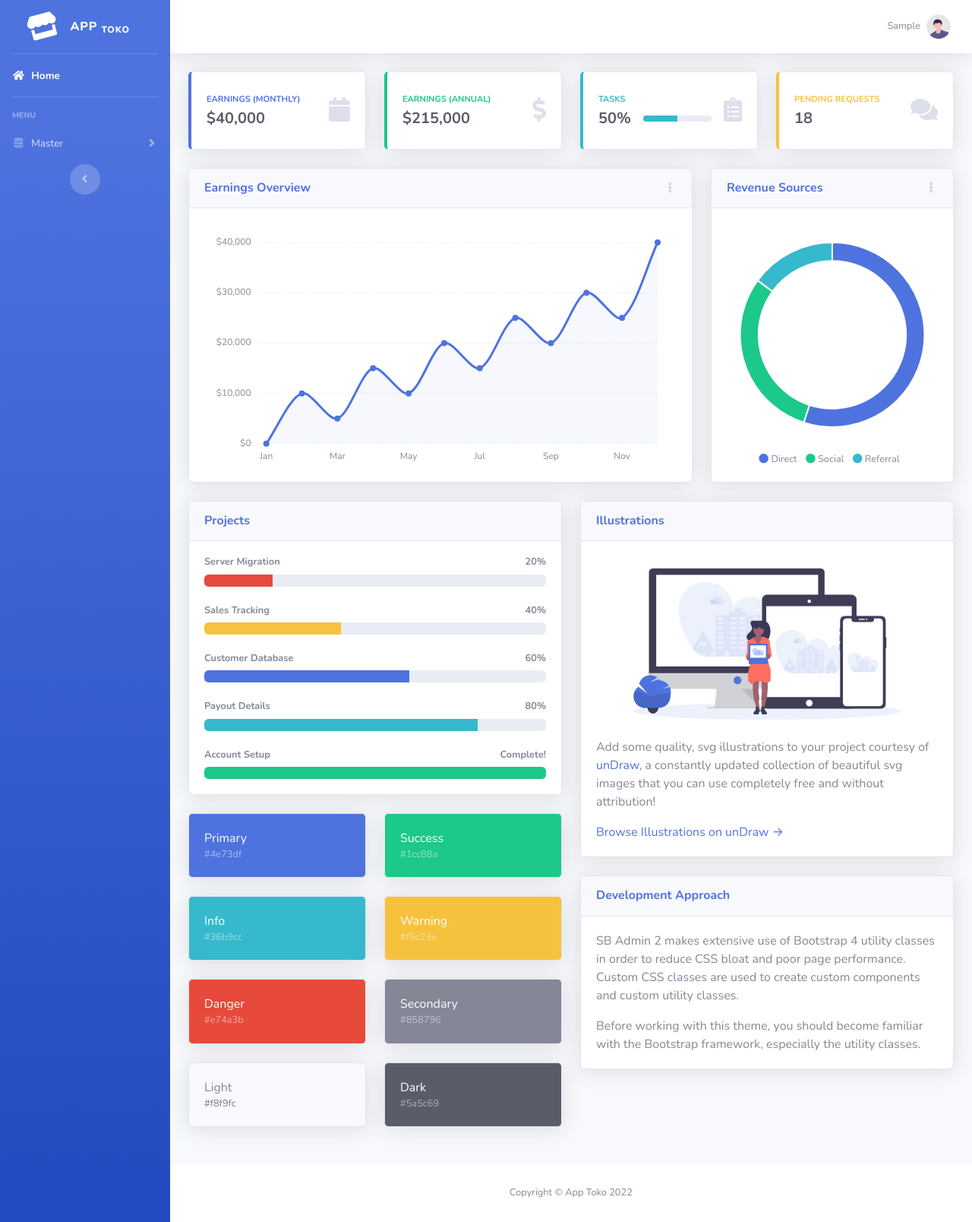
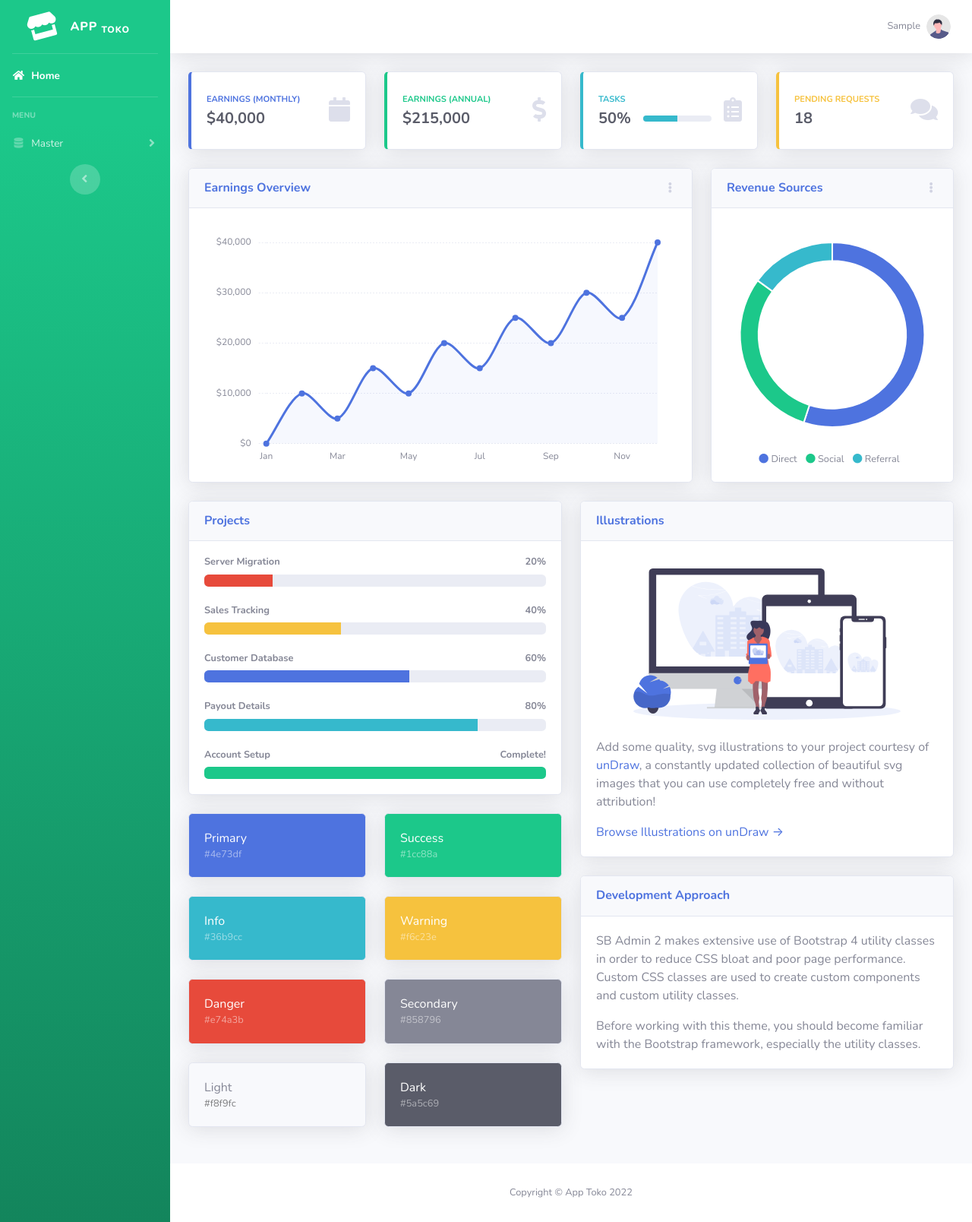
Before and after one commit to andikkurniawan28/toko, a CodeIgniter app: page /index.php/site/index in a window 1280 px wide. Shown: the whole page at 76% size. Run offline with CodeIgniter, Linux system fonts and the light colour scheme; the visitor is signed in with stand-in values (Sample User, id 1).

Commit message:
tes update header.php

```diff
--- a/application/views/static/header.php
+++ b/application/views/static/header.php
@@ -28,7 +28,7 @@
     <div id="wrapper">
 
         <!-- Sidebar -->
-        <ul class="navbar-nav bg-gradient-primary sidebar sidebar-dark accordion" id="accordionSidebar">
+        <ul class="navbar-nav bg-gradient-success sidebar sidebar-dark accordion" id="accordionSidebar">
 
             <!-- Sidebar - Brand -->
             <a class="sidebar-brand d-flex align-items-center justify-content-center" href="<?=base_url();?>">
```
